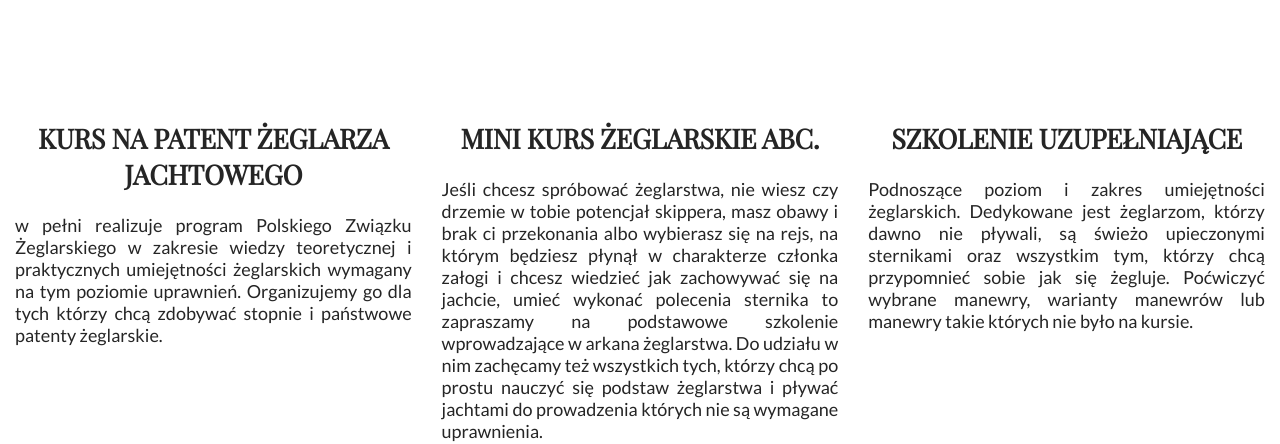
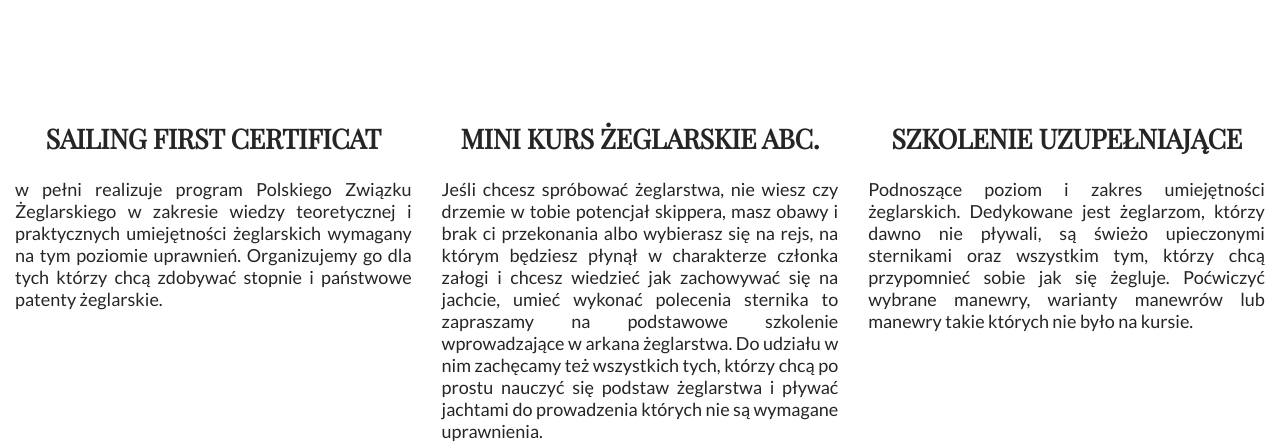
Before and after one commit to NataliaSumka/sailing, a plain HTML site: page index.html in a window 1280 px wide. Shown: the part 900-1344 px from the top of the page. Drawn offline with Linux system fonts and the light colour scheme.

Commit message:
laguage change

```diff
--- a/index.html
+++ b/index.html
@@ -78,7 +78,7 @@
     <div class="col col-4 content_text szkolenie_col">
 
 
-      <h2>Kurs na patent Żeglarza Jachtowego</h2> w pełni realizuje program Polskiego Związku Żeglarskiego w zakresie wiedzy teoretycznej i praktycznych umiejętności żeglarskich wymagany na tym poziomie uprawnień. Organizujemy go dla tych którzy chcą zdobywać stopnie i państwowe patenty żeglarskie.
+      <h2>Sailing first certificat</h2> w pełni realizuje program Polskiego Związku Żeglarskiego w zakresie wiedzy teoretycznej i praktycznych umiejętności żeglarskich wymagany na tym poziomie uprawnień. Organizujemy go dla tych którzy chcą zdobywać stopnie i państwowe patenty żeglarskie.
     </div>
     <div class="col col-4 content_text szkolenie_col">
 
```
